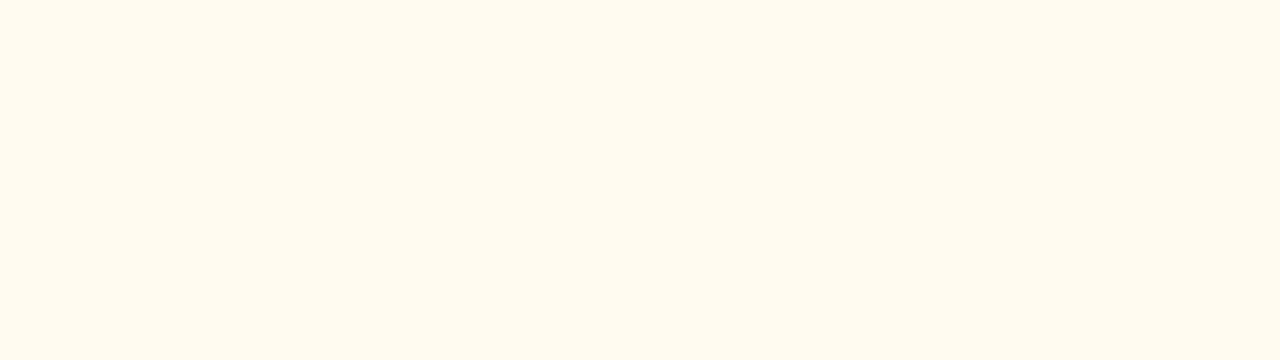
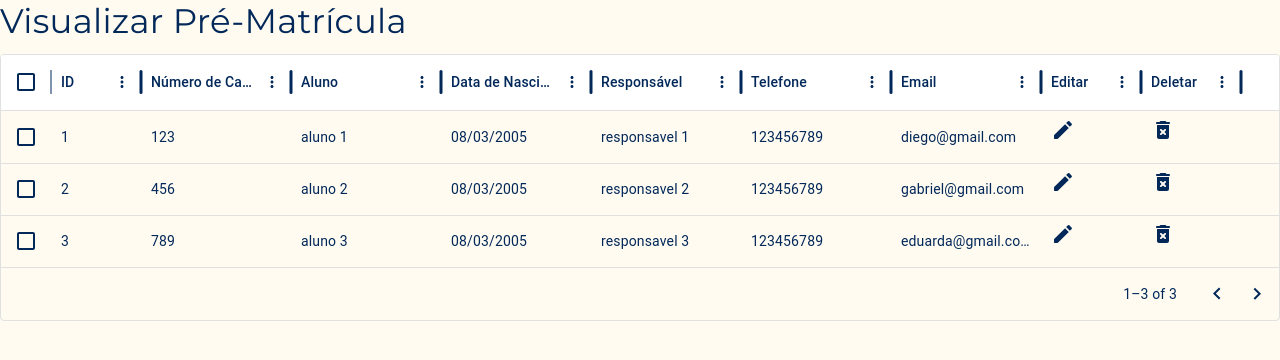
Before and after one commit to DiegoPlaninscheck/pac-frontend, a React (Vite) app: page /visualizar-pre-matricula in a window 1280 px wide. Before the commit this address had no page. Shown: the top 360 px of the page. Built offline with nearby package versions, Linux system fonts and the light colour scheme.

Commit message:
feat: tela de pre-matricula iniciada

```diff
--- a/package.json
+++ b/package.json
@@ -12,7 +12,9 @@
   "dependencies": {
     "@emotion/react": "^11.11.4",
     "@emotion/styled": "^11.11.5",
-    "@mui/material": "^5.15.18",
+    "@mui/icons-material": "^5.15.19",
+    "@mui/material": "^5.15.19",
+    "@mui/x-data-grid": "^7.6.2",
     "react": "^18.2.0",
     "react-dom": "^18.2.0",
     "react-router-dom": "^6.23.1"
--- a/src/App.jsx
+++ b/src/App.jsx
@@ -2,6 +2,7 @@ import { BrowserRouter, Route, Routes } from 'react-router-dom';
 import HomePage from './pages/Home';
 import CadastroUsuarioPage from "./pages/CadastroUsuario";
 import './App.css';
+import VisualizarPreMatricula from './pages/VisualizarPreMatricula';
 
 const App = () => {
   return (
@@ -9,6 +10,7 @@ const App = () => {
       <Routes>
         <Route exact path="/" element={<HomePage />} />
         <Route exact path='/cadastro-usuario' element={<CadastroUsuarioPage />} />
+        <Route exact path='/visualizar-pre-matricula' element={<VisualizarPreMatricula />} />
       </Routes>
     </BrowserRouter>
   );
--- a/src/components/StudentRegister/StudentRegister.jsx
+++ b/src/components/StudentRegister/StudentRegister.jsx
@@ -11,7 +11,7 @@ const StudentRegister = () => {
                 </div>
 
                 <div className='container-cadastro'>
-                    <Typography sx={{ marginBottom: "2rem" }} variant='h4'>Cadastro de usuário</Typography>
+                    <Typography sx={{ marginBottom: "2rem", fontFamily: 'Montserrat' }} variant='h4'>Cadastro de usuário</Typography>
 
                     <div className='container-usuario'>
                         <TextField sx={{ width: "300px" }} id="usuario" label="Usuário" variant="outlined" />
--- /dev/null
+++ b/src/components/TablePreMatricula/TablePreMatricula.jsx
@@ -0,0 +1,86 @@
+import { DataGrid } from '@mui/x-data-grid';
+
+import EditRoundedIcon from '@mui/icons-material/EditRounded';
+import DeleteForeverRoundedIcon from '@mui/icons-material/DeleteForeverRounded';
+
+const TablePreMatricula = (props) => {
+
+    const rows = props.data ? [...props.data] : [];
+
+    const columns = [
+        {
+            field: 'id',
+            headerName: 'ID',
+            width: 90,
+        },
+        {
+            field: 'numeroCadastro',
+            headerName: 'Número de Cadastro',
+            width: 150,
+            editable: true,
+        },
+        {
+            field: 'aluno',
+            headerName: 'Aluno',
+            width: 150,
+            editable: true,
+        },
+        {
+            field: 'nascimento',
+            headerName: 'Data de Nascimento',
+            width: 150,
+            editable: true,
+        },
+        {
+            field: 'resposavel',
+            headerName: 'Responsável',
+            width: 150,
+            editable: true,
+        },
+        {
+            field: 'telefone',
+            headerName: 'Telefone',
+            width: 150,
+            editable: true,
+        },
+        {
+            field: 'email',
+            headerName: 'Email',
+            width: 150,
+            editable: true,
+        },
+        {
+            field: "edit",
+            headerName: "Editar",
+            width: 100,
+            renderCell: (params) => {
+                return (
+                    <EditRoundedIcon />
+                );
+            },
+        },
+        {
+            field: "delete",
+            headerName: "Deletar",
+            width: 100,
+            renderCell: (params) => {
+                return (
+                    <DeleteForeverRoundedIcon />
+                );
+            },
+        }
+    ];
+
+    return (
+        <>
+            <DataGrid rows={rows} columns={columns}
+                initialState={{
+                    pagination: { paginationModel: { pageSize: 5, }, },
+                }}
+                checkboxSelection
+                disableRowSelectionOnClick />
+        </>
+    )
+}
+
+export default TablePreMatricula;
--- /dev/null
+++ b/src/pages/VisualizarPreMatricula.jsx
@@ -0,0 +1,77 @@
+import { useEffect, useState } from "react";
+import { Typography } from "@mui/material";
+import TablePreMatricula from "../components/TablePreMatricula/TablePreMatricula";
+
+const VisualizarPreMatricula = () => {
+
+    const [data, setData] = useState([
+        {
+            id: 1,
+            numeroCadastro: 123,
+            aluno: 'aluno 1',
+            nascimento: '08/03/2005',
+            resposavel: 'responsavel 1',
+            telefone: '123456789',
+            email: "diego@gmail.com",
+        },
+        {
+            id: 2,
+            numeroCadastro: 456,
+            aluno: 'aluno 2',
+            nascimento: '08/03/2005',
+            resposavel: 'responsavel 2',
+            telefone: '123456789',
+            email: "gabriel@gmail.com",
+        },
+        {
+            id: 3,
+            numeroCadastro: 789,
+            aluno: 'aluno 3',
+            nascimento: '08/03/2005',
+            resposavel: 'responsavel 3',
+            telefone: '123456789',
+            email: "eduarda@gmail.com",
+        },
+    ]);
+
+    useEffect(() => {
+        setData([
+            {
+                id: 1,
+                numeroCadastro: 123,
+                aluno: 'aluno 1',
+                nascimento: '08/03/2005',
+                resposavel: 'responsavel 1',
+                telefone: '123456789',
+                email: "diego@gmail.com",
+            },
+            {
+                id: 2,
+                numeroCadastro: 456,
+                aluno: 'aluno 2',
+                nascimento: '08/03/2005',
+                resposavel: 'responsavel 2',
+                telefone: '123456789',
+                email: "gabriel@gmail.com",
+            },
+            {
+                id: 3,
+                numeroCadastro: 789,
+                aluno: 'aluno 3',
+                nascimento: '08/03/2005',
+                resposavel: 'responsavel 3',
+                telefone: '123456789',
+                email: "eduarda@gmail.com",
+            },
+        ]);
+    }, []);
+
+    return (
+        <>
+            <Typography sx={{ fontFamily: "Montserrat" }} variant="h4" component="h1" gutterBottom>Visualizar Pré-Matrícula</Typography>
+            <TablePreMatricula data={data} />
+        </>
+    );
+}
+
+export default VisualizarPreMatricula;
```
Also changed, not shown: 1 other file (tests, documents, lock files or other folders).
